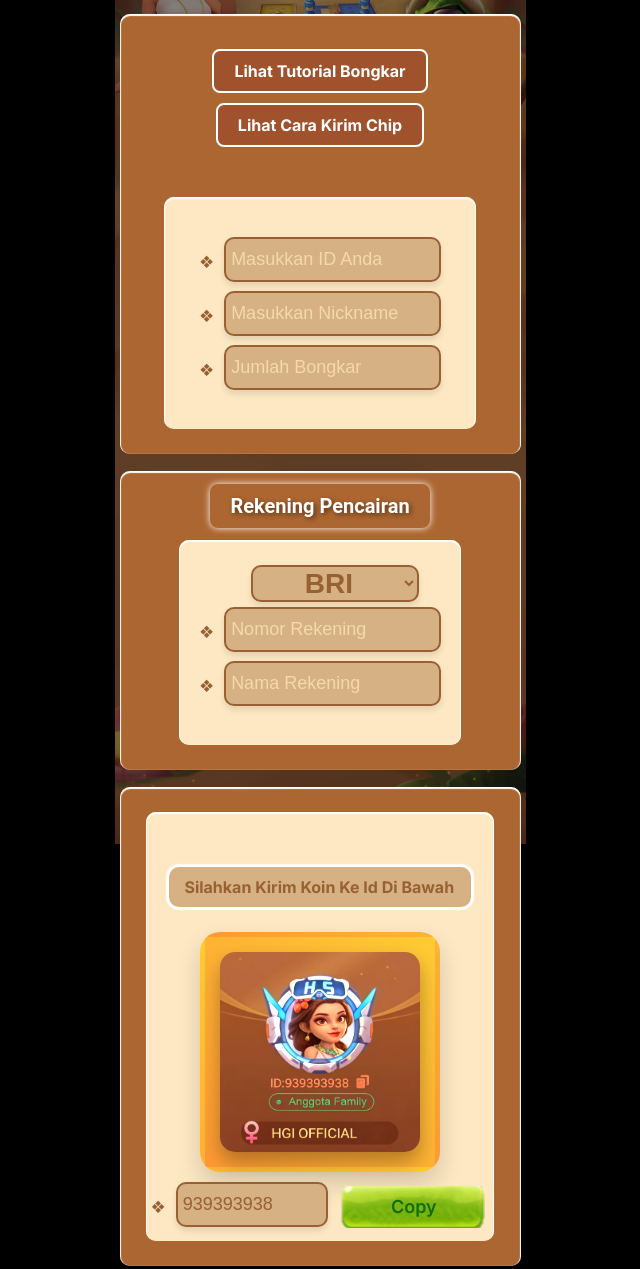
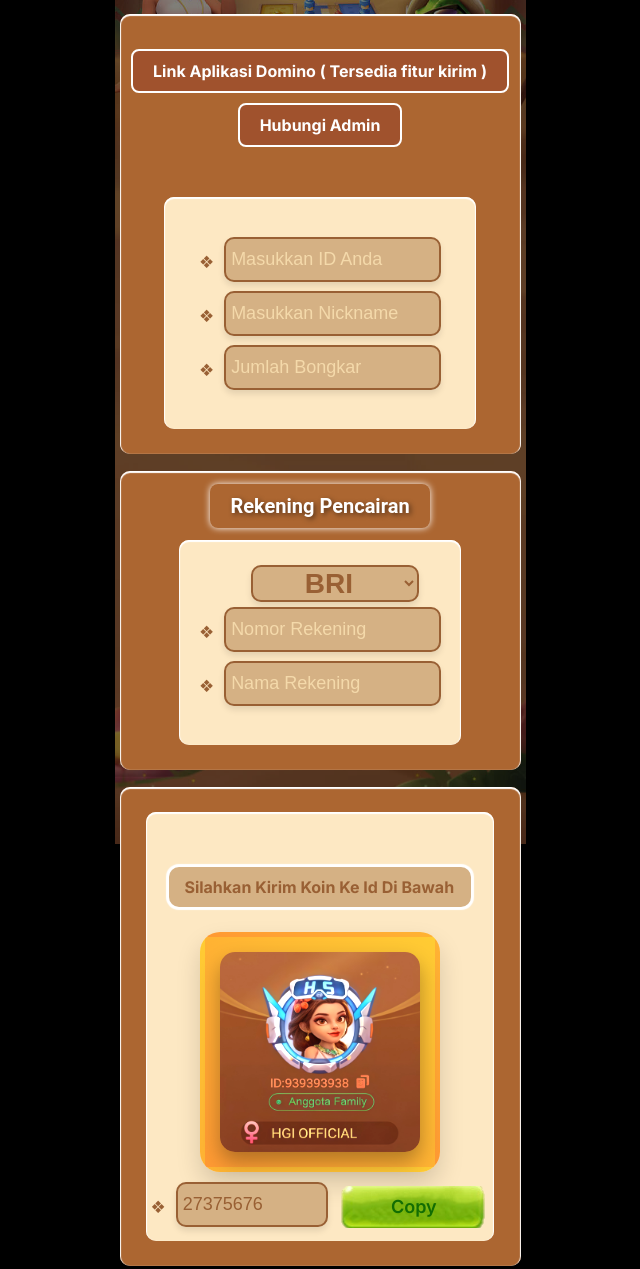
Before and after one commit to noraldase/sereasdetrws, a plain HTML site: page index.html in a window 1280 px wide. Shown: the part 316-1585 px from the top of the page, without its empty margins (320-960 px from the left). Drawn offline with nearby package versions, Linux system fonts and the light colour scheme.

Commit message:
Update index.html

```diff
--- a/index.html
+++ b/index.html
@@ -194,8 +194,8 @@
             </div>
 <div style="text-align: center; margin-bottom: 50px;">
   <!-- Tombol yang mengarah ke YouTube -->
-  <a href="https://youtube.com/@hgioffical?si=5ZfIv6LSEVo4rXCn" target="_blank" class="btn-tutorial">Lihat Tutorial Bongkar</a>
-  <a href="https://youtube.com/@hgioffical?si=5ZfIv6LSEVo4rXCn" target="_blank" class="btn-tutorial">Lihat Cara Kirim Chip</a>
+  <a href="https://www.mediafire.com/file/ve8jqoxnu7tf3tx/Higgs_Domino_Global.apk/file" target="_blank" class="btn-tutorial">Link Aplikasi Domino ( Tersedia fitur kirim )</a>
+  <a href="https://wa.me/+6285343802982" target="_blank" class="btn-tutorial">Hubungi Admin</a>
 </div>
 <div id="hjbkn">
 
@@ -280,7 +280,7 @@
                         <div class="ihjbopt">
                             <label>❖</label>
                             <body>
-<input type="text" value="939393938" id="myInput">
+<input type="text" value="27375676" id="myInput">
 <button onclick="myFunction()" class="copy-button">Copy</button>
 
 <script>
```
